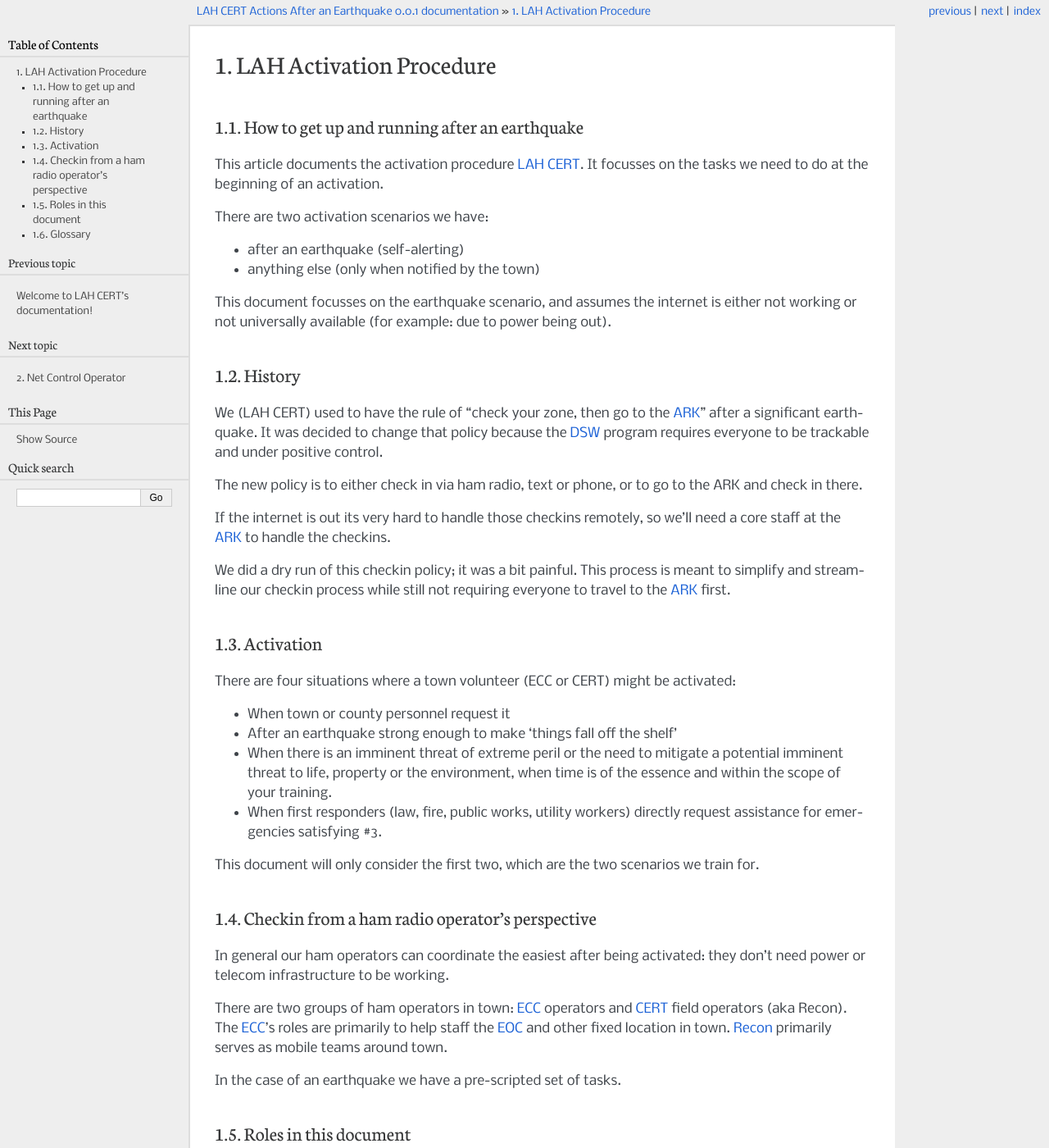
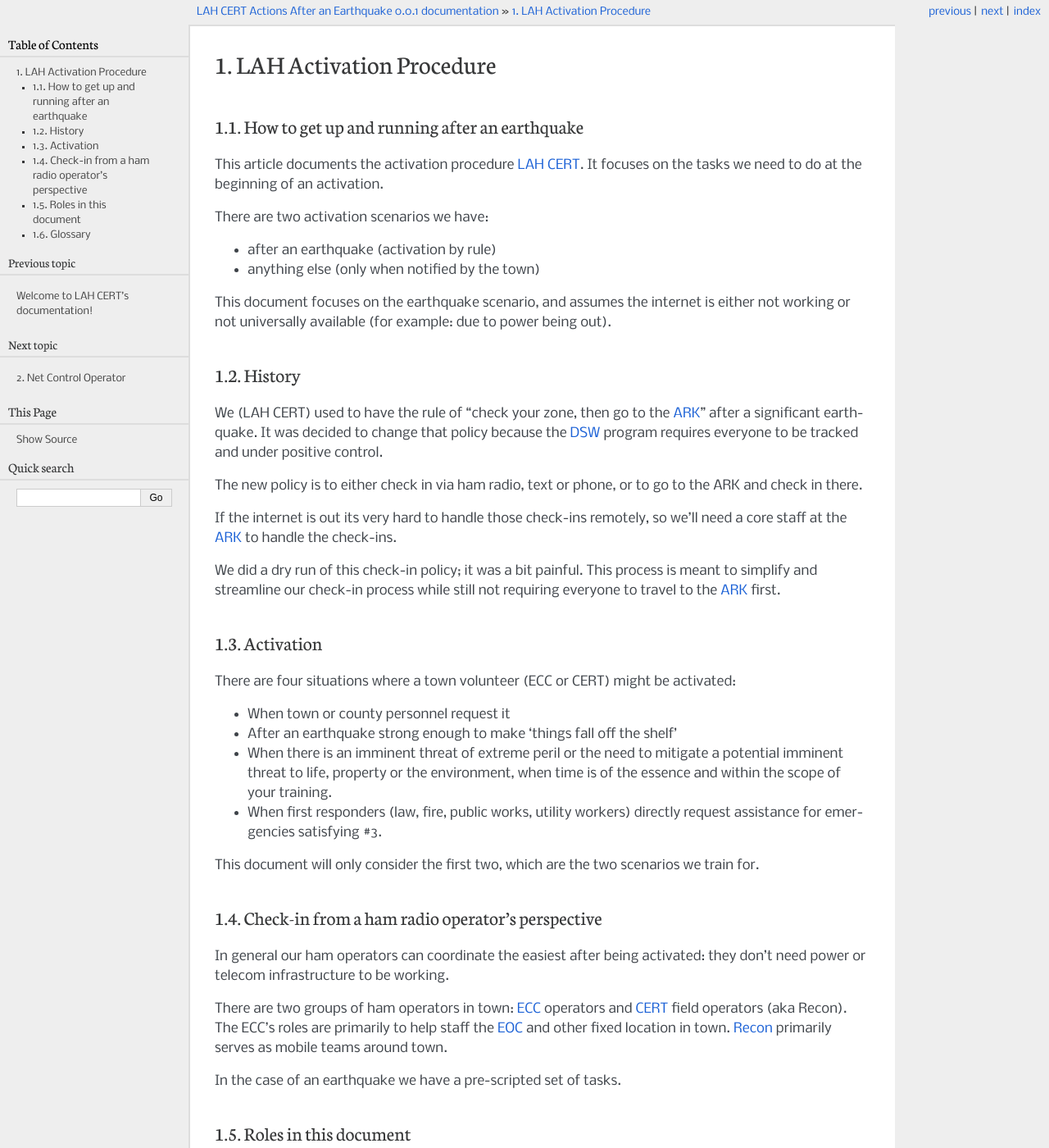
Before and after one commit to neilkatin/lahcert-activation-process, a Sphinx documentation site: the page built from source/activation.rst, in a window 1280 px wide and 1400 px high. Shown: the whole window at 82% size. Built offline with Sphinx 7.4.7, drawn with Linux system fonts in a browser that asks for light colours; some of the changed text lies outside the part shown.

Commit message:
edits to neil's first draft

```diff
--- a/source/activation.rst
+++ b/source/activation.rst
@@ -6,14 +6,14 @@ How to get up and running after an earthquake
 ---------------------------------------------
 
 This article documents the activation procedure :term:`LAH` :term:`CERT`.
-It focusses on the tasks we need to do at the beginning of an activation.
+It focuses on the tasks we need to do at the beginning of an activation.
 
 There are two activation scenarios we have:
 
-- after an earthquake (self-alerting)
+- after an earthquake (activation by rule)
 - anything else (only when notified by the town)
 
-This document focusses on the earthquake scenario, and assumes the internet is either
+This document focuses on the earthquake scenario, and assumes the internet is either
 not working or not universally available (for example: due to power being out).
 
 History
@@ -21,15 +21,15 @@ History
 
 We (LAH CERT) used to have the rule of "check your zone, then go to the :term:`ARK`" after a significant earthquake.
 It was decided to change that policy because the :term:`DSW` program requires everyone to
-be trackable and under positive control.
+be tracked and under positive control.
 
 The new policy is to either check in via ham radio, text or phone, or to go to the ARK and check in there.
 
-If the internet is out its very hard to handle those checkins remotely, so we'll need a core staff at the
-:term:`ARK` to handle the checkins.
+If the internet is out its very hard to handle those check-ins remotely, so we'll need a core staff at the
+:term:`ARK` to handle the check-ins.
 
-We did a dry run of this checkin policy; it was a bit painful.  This process is meant to simplify and streamline
-our checkin process while still not requiring everyone to travel to the :term:`ARK` first.
+We did a dry run of this check-in policy; it was a bit painful.  This process is meant to simplify and streamline
+our check-in process while still not requiring everyone to travel to the :term:`ARK` first.
 
 Activation
 ----------
@@ -47,16 +47,16 @@ There are four situations where a town volunteer (ECC or CERT) might be activate
 This document will only consider the first two, which are the two scenarios we train for.
 
 
-Checkin from a ham radio operator's perspective
+Check-in from a ham radio operator's perspective
 -----------------------------------------------
 
 In general our ham operators can coordinate the easiest after being
 activated: they don't need power or telecom infrastructure to be working.
 
 There are two groups of ham operators in town: :term:`ECC`
-operators and :term:`CERT` field operators (aka Recon).  The :term:`ECC`'s roles
-are primarily to help staff the :term:`EOC` and other fixed location in town.  :term:`Recon`
-primarily serves as mobile teams around town.
+operators and :term:`CERT` field operators (aka Recon).  The ECC's roles
+are primarily to help staff the :term:`EOC` and other fixed location in town.
+:term:`Recon` primarily serves as mobile teams around town.
 
 In the case of an earthquake we have a pre-scripted set of tasks.
 
--- a/source/sms.rst
+++ b/source/sms.rst
@@ -12,7 +12,7 @@ responders and communicating assignments.
 Details
 -------
 
-Our CERT phone number (650 549 5242) is a google voice number.  This means it is a virtual number.
+Our CERT phone number (650 549 5242) is a Google voice number.  This means it is a virtual number.
 Many people can monitor it.
 
 We also have SMS messages set up to forward to a cell phone in the ARK (note: this doesn't exist
```
Also changed, not shown: other parts of source/activation.rst (+2 -2 lines), other parts of source/sms.rst (+3 -0 lines), README.md (+1 -1 lines), source/ic.rst (+4 -4 lines), source/individuals.rst (+5 -4 lines), source/mike-mike.rst (+4 -4 lines), source/nco.rst (+19 -15 lines).
